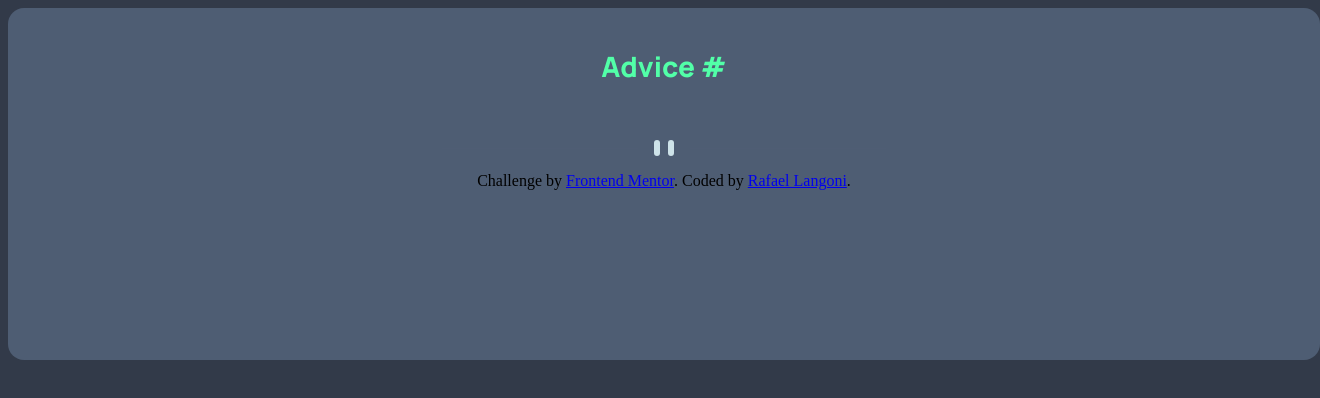
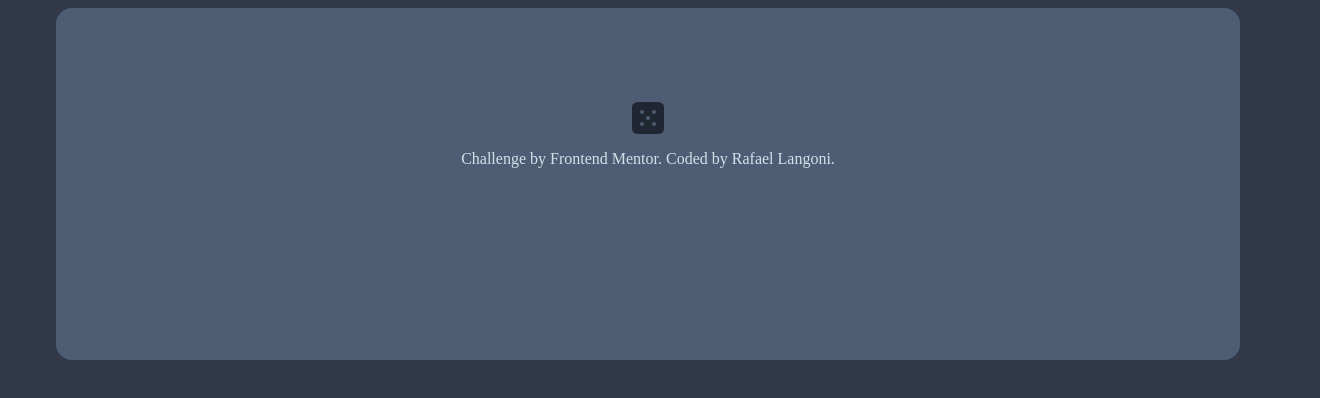
Before and after one commit to rafalangoni/advice-app, a plain HTML site: page index.html in a window 1280 px wide. Shown: the whole page, 1320 px wide, since content can reach past the window. Drawn offline with Linux system fonts and the light colour scheme.

Commit message:
novos estilos

```diff
--- a/assets/app.js
+++ b/assets/app.js
@@ -1,5 +1,5 @@
 const url = 'https://api.adviceslip.com/advice';
-const imagemClique = document.querySelector('.imagem__principal')
+const imagemClique = document.querySelector('.principal__imagem')
 
 imagemClique.addEventListener("click", requisicaoAdvice)
 
@@ -8,6 +8,6 @@ async function requisicaoAdvice() {
     let data = await response.json();
     let id = data.slip.id;
     let advice = data.slip.advice;
-    document.querySelector('.principal__id').innerHTML = id;
+    document.querySelector('.principal__id').innerHTML = `Advice # ${id}`;
     document.querySelector('.principal__paragrafo').innerHTML = advice;
 }
--- a/assets/styles.css
+++ b/assets/styles.css
@@ -23,7 +23,7 @@ body{
     height: 40vh;
     margin: 0 auto;
     padding: 1rem;
-    width: 100vw;
+    width: 90vw;
 }
 
 .principal__advice{
@@ -38,10 +38,30 @@ body{
     text-align: center;
 }
 
+.principal__imagem{
+    cursor: pointer;
+    height: 2rem;
+    width: 2rem;
+}
+
+/* .principal__imagem:hover{
+    background-color: var(--verde-neon);
+    border: none;
+    color: var(--verde-neon);
+    transition: 0.3s;
+} */
+
 .imagem__divisao{
     margin: 0 auto;
 }
 
 .rodape{
+    color: var(--cyan);
     margin-top: 1rem;
+    text-decoration: none;
 }
+
+.rodape a {
+    color: currentColor;
+    text-decoration: none;
+}
--- a/index.html
+++ b/index.html
@@ -13,9 +13,9 @@
 </head>
 <body>
     <main class="principal">
-      <h2 class="principal__advice">Advice #<span class="principal__id"></span></h2>
+      <h2 class="principal__advice"><span class="principal__id"></span></h2>
       <p class="principal__paragrafo"></p>
-      <img src="./assets/images/pattern-divider-desktop.svg" class="imagem__principal">
+      <img src="./assets/images/icon-dice.svg" class="principal__imagem">
       <footer class="rodape">
         Challenge by <a href="https://www.frontendmentor.io?ref=challenge" target="_blank">Frontend Mentor</a>.
         Coded by <a href="#">Rafael Langoni</a>.
```
